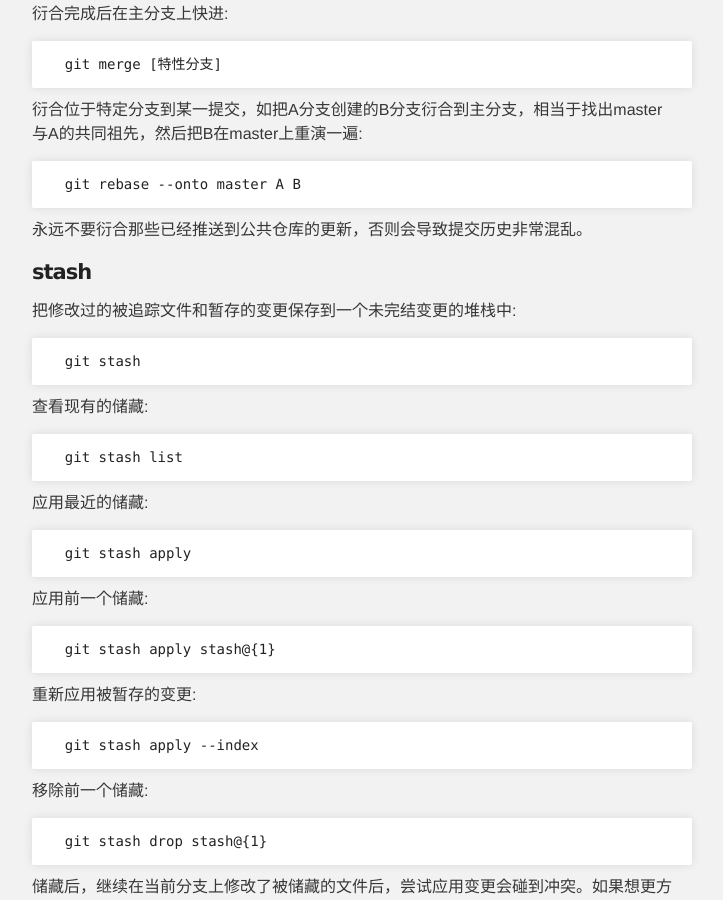
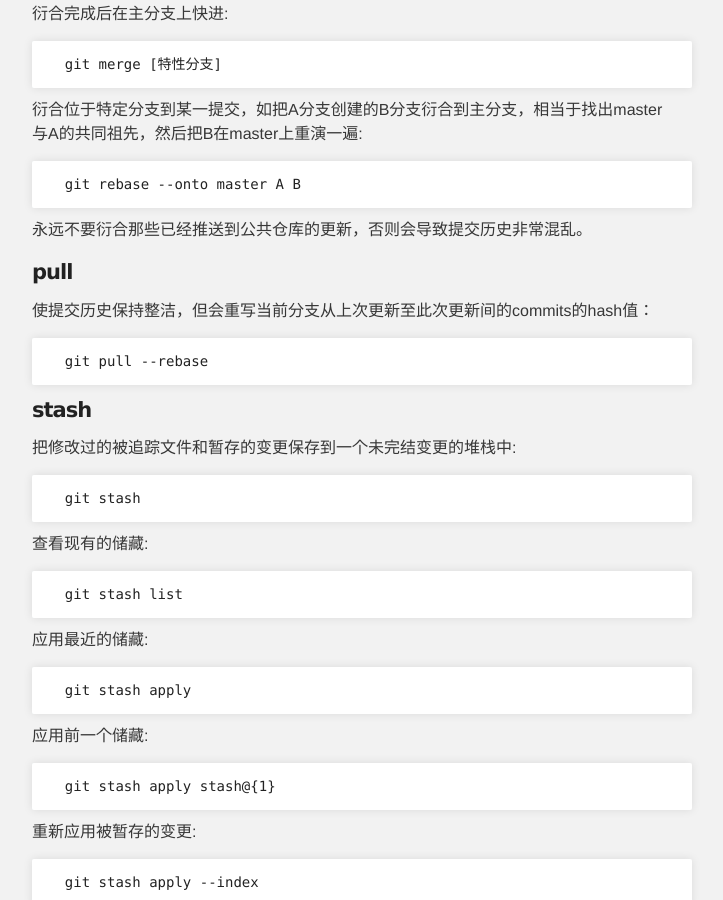
Before and after one commit to airixly/airixly.github.io, a Jekyll site: the page built from _posts/2013-12-06-Git命令.md, in a window 1280 px wide and 900 px high, scrolled down 3556 px. Shown: the whole window, without its empty margins (288-1011 px from the left). Built offline with Jekyll 4.4.1, drawn with Linux system fonts in a browser that asks for light colours; Markdown is read by kramdown in place of the engine named in the settings; comment, search, counter and statistics services are not loaded.

Commit message:
add pull rebase

```diff
--- a/_posts/2013-12-06-Git命令.md
+++ b/_posts/2013-12-06-Git命令.md
@@ -171,6 +171,12 @@
 {% endhighlight %}
 
 永远不要衍合那些已经推送到公共仓库的更新，否则会导致提交历史非常混乱。
+
+#### pull
+使提交历史保持整洁，但会重写当前分支从上次更新至此次更新间的commits的hash值：
+{% highlight text %}
+  git pull --rebase
+{% endhighlight %}
 
 #### stash
 
```
